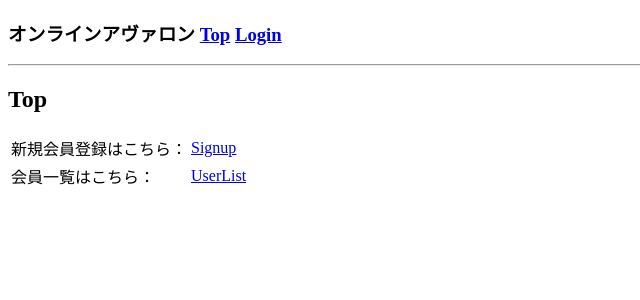
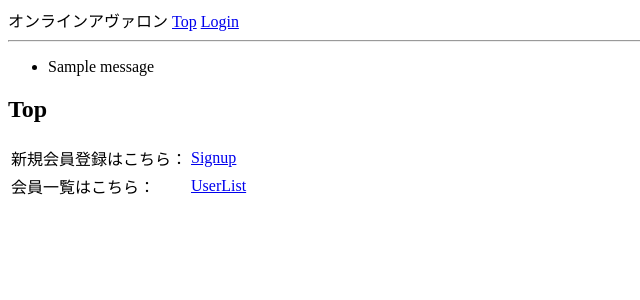
Before and after one commit to yukkin1204/avalon, a Flask app: page / in a window 1280 px wide. Shown: the top 300 px of the page, without its empty margins (0-640 px from the left). Run offline with Flask 2, Linux system fonts and the light colour scheme; tables that the repository leaves empty hold one stand-in row (values such as "Sample post"); one stand-in notice (Sample message) is shown.

Commit message:
軽微な変更

```diff
--- a/main/__init__.py
+++ b/main/__init__.py
@@ -1,4 +1,5 @@
 from flask import Flask
+from config import Config
 
 app = Flask(__name__)
-app.config.from_object('config')
+app.config.from_object(Config)
--- a/main/controllers/user_controller.py
+++ b/main/controllers/user_controller.py
@@ -1,5 +1,5 @@
 import flask
-from flask import render_template, request, redirect
+from flask import render_template, request, redirect, flash
 from main import app
 from main.models.user import User
 from main.forms import LoginForm, SignupForm
--- a/main/templates/base.html
+++ b/main/templates/base.html
@@ -6,13 +6,20 @@
     </head>
     <body>
         <div>
-            <h3>
                 オンラインアヴァロン
                 <a href = "/">Top</a>
                 <a href = "/login">Login</a>
-            </h3>
         </div>
         <hr>
+        {% with messages = get_flashed_messages() %}
+        {% if messages %}
+        <ul>
+            {% for message in messages %}
+            <li>{{ message }}</li>
+            {% endfor %}
+        </ul>
+        {% endif %}
+        {% endwith %}
         {% block content %}
         {% endblock %}
     </body>
--- a/main/templates/login.html
+++ b/main/templates/login.html
@@ -3,18 +3,19 @@
 {% block content %}
 <h2>Login</h2>
 <form action="" method="post" novalidate>
+    {{ form.hidden_tag() }}
     <p>
         {{ form.id.label }}<br>
         {{ form.id(size=32) }}<br>
         {% for error in form.id.errors %}
-            <span style='color:red;'>{{ error }}</span>
+            <span style='color:red;'>[{{ error }}]</span>
         {% endfor %}
     </p>
     <p>
         {{ form.password.label }}<br>
         {{ form.password(size=32) }}<br>
         {% for error in form.password.errors %}
-            <span style='color:red;'>{{ error }}</span>
+            <span style='color:red;'>[{{ error }}]</span>
         {% endfor %}
     </p>
     <p>{{ form.submit() }}</p>
```
Also changed, not shown: config.py (+4 -3 lines).
